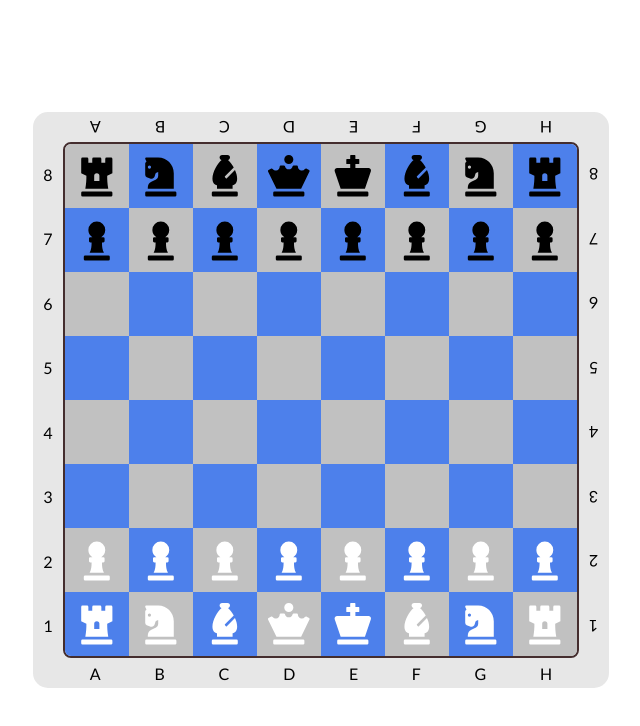
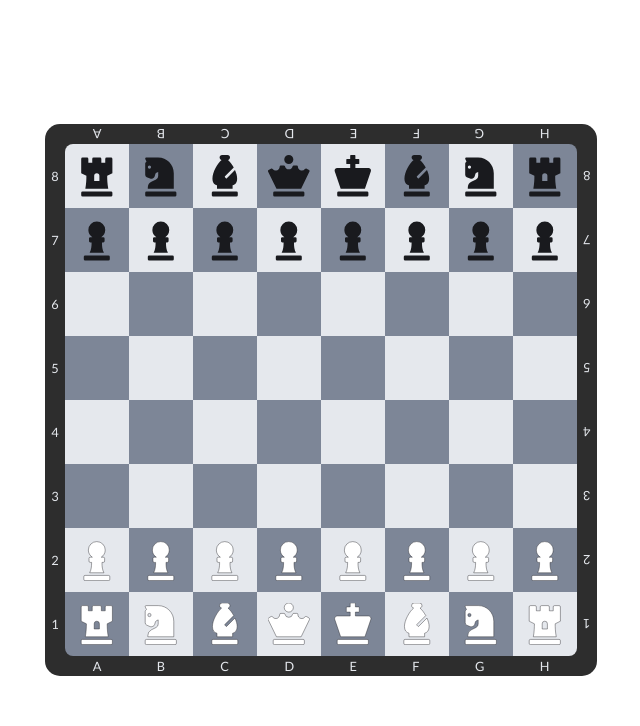
Before and after one commit to eugenesyuk/chess, a React (Create React App) app: page / in a window 1280 px wide. Shown: the top 726 px of the page, without its empty margins (319-959 px from the left). Built offline with nearby package versions, Linux system fonts and the light colour scheme.

Commit message:
Update board style and colors

```diff
--- a/src/App.scss
+++ b/src/App.scss
@@ -18,7 +18,9 @@ body {
 
   .frame {
     padding: $chess-board-frame-thickness;
-    background: #e7e7e7;
+    background: $chess-board-frame-background;
+    color: $chess-board-frame-font-color;
+    font-size: $chess-board-frame-font-size;
     border-radius: $chess-board-frame-border-radius;
     position: relative;
 
@@ -106,17 +108,29 @@ body {
     }
 
     &.available {
-      background-color: #53a941;
+      background-color: $chess-cell-available-figure-color;
       box-shadow: inset 0 0 1px black;
+
+      .figure.white {
+        svg {
+          stroke-width: 0;
+        }
+      }
     }
 
     &.selected {
       background-color: $chess-cell-selected-color;
+
+      .figure.white {
+        svg {
+          stroke-width: 0;
+        }
+      }
     }
 
     .available-point {
-      width: 10%;
-      height: 10%;
+      width: 30%;
+      height: 30%;
       border-radius: 50%;
       background-color: $chess-cell-available-color;
     }
@@ -135,6 +149,8 @@ body {
       &.white {
         svg {
           fill: $chess-figure-white-color;
+          stroke: $chess-figure-black-color;
+          stroke-width: 5px;
         }
       }
     }
--- a/src/scss/variables.scss
+++ b/src/scss/variables.scss
@@ -1,12 +1,16 @@
 $chess-cell-size: 5vw;
-$chess-cell-black-color: #4d80eb;
-$chess-cell-white-color: #c1c1c1;
+$chess-cell-black-color: #7d8697;
+$chess-cell-white-color: #e5e8ed;
 $chess-cell-selected-color: #d73bdd;
-$chess-cell-available-color: white;
+$chess-cell-available-color: rgba(0,0,0, 0.15);
+$chess-cell-available-figure-color: #ff6a57;
 
-$chess-board-border: 2px solid #442d2e;
+$chess-board-border: 0;
 $chess-figure-white-color: white;
-$chess-figure-black-color: black;
+$chess-figure-black-color: #191a1e;
 $chess-board-border-radius: 8px;
-$chess-board-frame-thickness: 30px;
+$chess-board-frame-thickness: 20px;
+$chess-board-frame-background: #2d2d2d;
+$chess-board-frame-font-color: #e5e8ed;
+$chess-board-frame-font-size: .8rem;
 $chess-board-frame-border-radius: 15px;
```
